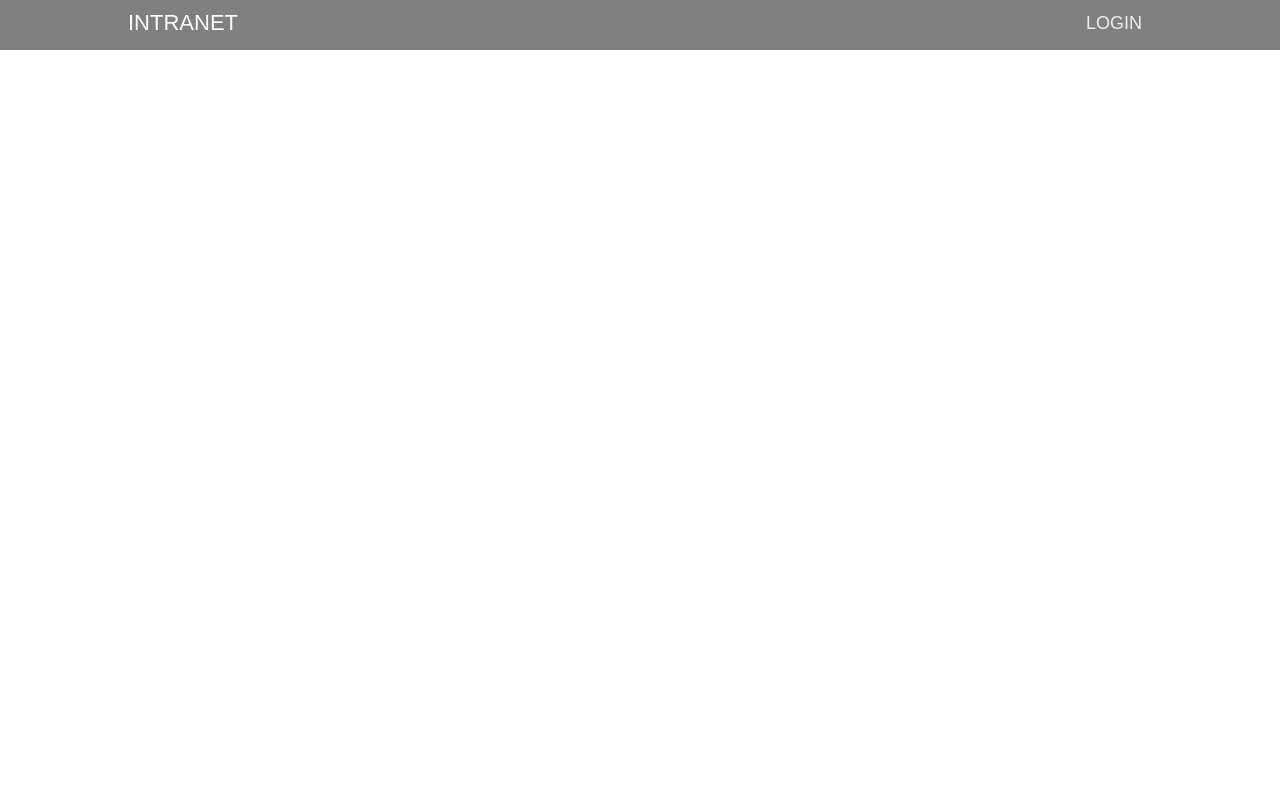
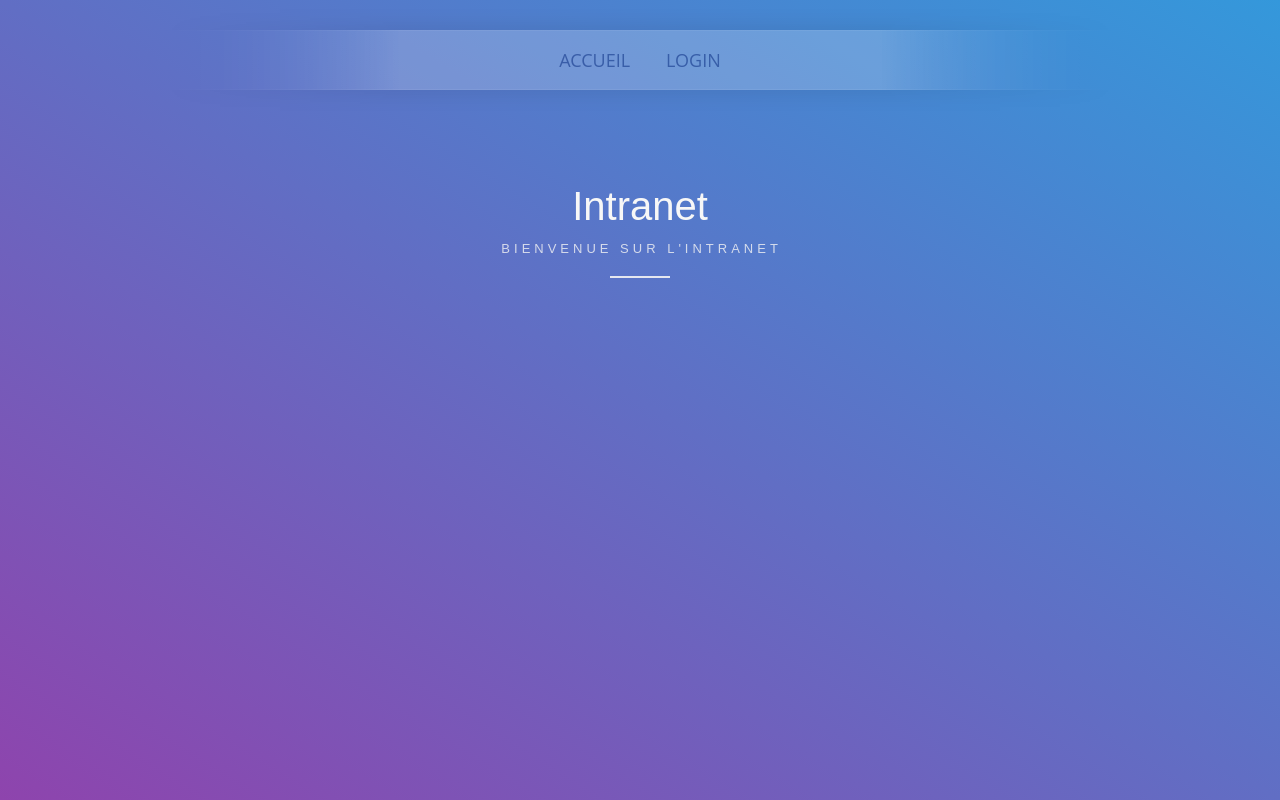
Before and after one commit to LeoMCGN/projet_intranet, a React (Vite) app in the folder client/: page / in a window 1280 px wide. Built offline with nearby package versions, Linux system fonts and the light colour scheme.

Commit message:
First commit

```diff
--- a/client/index.html
+++ b/client/index.html
@@ -4,7 +4,7 @@
     <meta charset="UTF-8" />
     <link rel="icon" type="image/svg+xml" href="/vite.svg" />
     <meta name="viewport" content="width=device-width, initial-scale=1.0" />
-    <title>Vite + React</title>
+    <title>Intranet</title>
   </head>
   <body>
     <div id="root"></div>
--- a/client/src/App.jsx
+++ b/client/src/App.jsx
@@ -1,8 +1,6 @@
 import { useState } from "react";
 
 function App() {
-  const [count, setCount] = useState(0);
-
   return <div className="App"></div>;
 }
 
--- a/client/src/components/Navbar.jsx
+++ b/client/src/components/Navbar.jsx
@@ -5,24 +5,27 @@ function Navbar() {
   const [count, setCount] = useState(0);
 
   return (
-    <nav>
-      <div class="nav-header">
-        <div class="nav-title">INTRANET</div>
-      </div>
-      <div class="nav-btn">
-        <label for="nav-check">
-          <span></span>
-          <span></span>
-          <span></span>
-        </label>
-      </div>
+    <div>
+      <nav>
+        <ul>
+          <li>
+            <a href="#">Accueil</a>
+          </li>
+          <li>
+            <a href="#">Login</a>
+          </li>
+        </ul>
+      </nav>
 
-      <div class="nav-links">
-        <a href="#" target="_blank" className="active">
-          LOGIN
-        </a>
-      </div>
-    </nav>
+      <section>
+        <div className="two alt-two">
+          <h1>
+            Intranet
+            <span>Bienvenue sur l'intranet</span>
+          </h1>
+        </div>
+      </section>
+    </div>
   );
 }
 
--- a/client/src/components/navbar.css
+++ b/client/src/components/navbar.css
@@ -1,3 +1,4 @@
+/* -------------------------------- RESET CSS ------------------------------- */
 * {
   margin: 0;
   padding: 0;
@@ -5,48 +6,105 @@
   font-family: "poppins", sans-serif;
 }
 
-nav {
-  height: 50px;
-  width: 100%;
-  background-color: grey;
-  position: relative;
+html {
+  height: 100%;
+  background-image: linear-gradient(to right top, #8e44ad 0%, #3498db 100%);
 }
 
-nav > .nav-header {
-  display: inline;
+/* ----------------------------------- NAV ---------------------------------- */
+
+nav {
+  max-width: 960px;
+  mask-image: linear-gradient(90deg, rgba(255, 255, 255, 0) 0%, #ffffff 25%, #ffffff 75%, rgba(255, 255, 255, 0) 100%);
+  margin: 0 auto;
+  padding: 30px 0;
 }
 
-nav > .nav-header > .nav-title {
-  display: inline-block;
-  font-size: 22px;
-  color: #fff;
-  padding: 10px 10px 10px 10px;
-  padding-left: 10%;
+nav ul {
+  text-align: center;
+  background: linear-gradient(90deg, rgba(255, 255, 255, 0) 0%, rgba(255, 255, 255, 0.2) 25%, rgba(255, 255, 255, 0.2) 75%, rgba(255, 255, 255, 0) 100%);
+  box-shadow: 0 0 25px rgba(0, 0, 0, 0.1), inset 0 0 1px rgba(255, 255, 255, 0.6);
 }
 
-nav > .nav-btn {
-  display: none;
+nav ul li {
+  display: inline-block;
 }
 
-nav > .nav-links {
-  display: inline;
-  float: right;
+nav ul li a {
+  padding: 18px;
+  font-family: "Open Sans";
+  text-transform: uppercase;
+  color: rgba(0, 35, 122, 0.5);
   font-size: 18px;
-
-  padding-right: 10%;
+  text-decoration: none;
+  display: block;
 }
 
-nav > .nav-links > a {
-  display: inline-block;
-  padding: 13px 10px 13px 10px;
-  text-decoration: none;
-  color: #efefef;
+nav ul li a:hover {
+  box-shadow: 0 0 10px rgba(0, 0, 0, 0.1), inset 0 0 1px rgba(255, 255, 255, 0.6);
+  background: rgba(255, 255, 255, 0.1);
+  color: rgba(0, 35, 122, 0.7);
 }
 
-nav > .nav-links > a:hover {
-  background-color: rgba(0, 0, 0, 0.3);
+/* --------------------------------- CONTENT -------------------------------- */
+
+section {
+  display: flex;
+  justify-content: center;
+  align-items: center;
+  margin-top: 5%;
 }
 
-nav > #nav-check {
-  display: none;
+h1 {
+  position: relative;
+  padding: 0;
+  margin: 0;
+  font-family: "Raleway", sans-serif;
+  font-weight: 300;
+  font-size: 40px;
+  color: #f7f7f7;
+  -webkit-transition: all 0.4s ease 0s;
+  -o-transition: all 0.4s ease 0s;
+  transition: all 0.4s ease 0s;
 }
+
+h1 span {
+  display: block;
+  font-size: 0.5em;
+  line-height: 1.3;
+}
+h1 em {
+  font-style: normal;
+  font-weight: 600;
+}
+
+.two h1 {
+  text-transform: capitalize;
+}
+.two h1:before {
+  position: absolute;
+  left: 0;
+  bottom: 0;
+  width: 60px;
+  height: 2px;
+  content: "";
+  background-color: rgba(244, 244, 244, 0.9);
+}
+
+.two h1 span {
+  font-size: 13px;
+  font-weight: 500;
+  text-transform: uppercase;
+  letter-spacing: 4px;
+  line-height: 3em;
+  padding-left: 0.25em;
+  color: rgba(244, 244, 244, 0.8);
+  padding-bottom: 10px;
+}
+.alt-two h1 {
+  text-align: center;
+}
+.alt-two h1:before {
+  left: 50%;
+  margin-left: -30px;
+}
```
Also changed, not shown: 2 other files (tests, documents, lock files or other folders).
